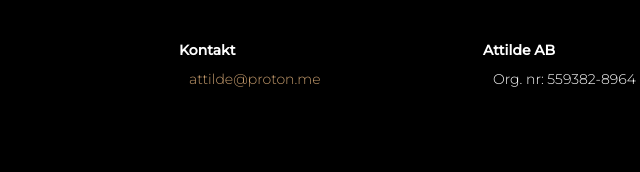
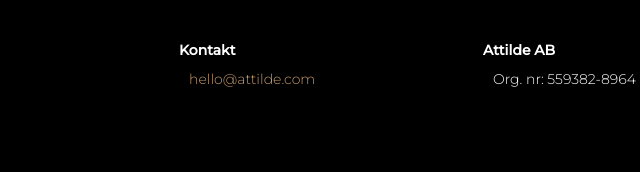
Before and after one commit to maiyuki/attilde, a website: page website/i18n/index.html in a window 1280 px wide. Shown: the part 2382-2554 px from the top of the page, 201-841 px from the left. Drawn offline with nearby package versions, Linux system fonts and the light colour scheme.

Commit message:
Update email

```diff
--- a/website/i18n/index.html
+++ b/website/i18n/index.html
@@ -37,7 +37,7 @@
                 <div class="icon">
                     <img src="images/attilde_icon.svg" alt="attilde_icon.svg">
                 </div>
-                <!-- <a class="hero-btn" href="mailto:attilde@proton.me">attilde@proton.me</a> -->
+                <!-- <a class="hero-btn" href="mailto:hello@attilde.com">hello@attilde.com</a> -->
 
             </div>
         </section>
@@ -70,7 +70,7 @@
         <div class="row-text-wide">
             <p>Attilde är ett IT-konsultföretag som arbetar inom automation, Cloud infrastruktur och DevOps. Behöver ni förstärkning inom dessa områden i er organisation?</p>
 
-            <p>Skicka oss ett <a href='mailto:attilde@proton.me' style='color: #C69C6D; text-decoration: none;'>mail</a> så kan vi ta ett samtal.</p>
+            <p>Skicka oss ett <a href='mailto:hello@attilde.com' style='color: #C69C6D; text-decoration: none;'>mail</a> så kan vi ta ett samtal.</p>
         </div>
         <div class="row">
             <div class="service-col-3">
@@ -138,12 +138,12 @@
             </div>
         </div>
         <!-- <div class="contact-btn">
-            <a class="hero-btn" href="mailto:">attilde@proton.me</a>
+            <a class="hero-btn" href="mailto:">hello@attilde.com</a>
         </div> -->
     </section>
 
     <section class="banner" id="banner">
-        <p>Funderingar eller frågor? <a href='mailto:attilde@proton.me'>Maila</a> oss!</p>
+        <p>Funderingar eller frågor? <a href='mailto:hello@attilde.com'>Maila</a> oss!</p>
     </section>
 
     <section class="footer" id="footer">
@@ -173,7 +173,7 @@
             </div>
             <div class="footer-col-4">
                 <h4>Kontakt</h4>
-                <p> <a href="mailto:attilde@proton.me">attilde@proton.me</a></p>
+                <p> <a href="mailto:hello@attilde.com">hello@attilde.com</a></p>
             </div>
             <div class="footer-col-4">
                 <h4>Attilde AB</h4>
@@ -189,7 +189,7 @@
     </section>
 
     <!-- Message -->
-    <a href="mailto:attilde@proton.me?subject=Hello from attilde.com!" class="float-button">
+    <a href="mailto:hello@attilde.com?subject=Hello from attilde.com!" class="float-button">
         <i class="fa-solid fa-envelope icon-float"></i>
     </a>
 
```
